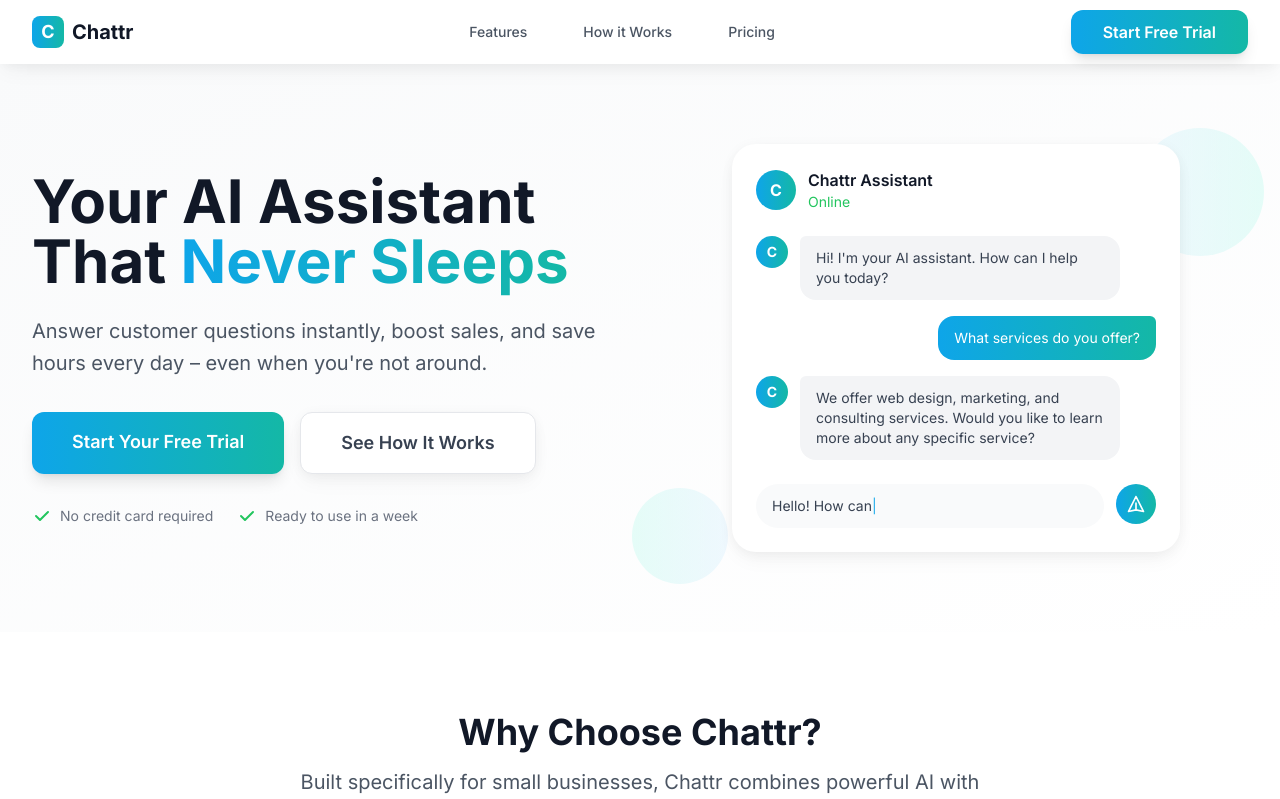
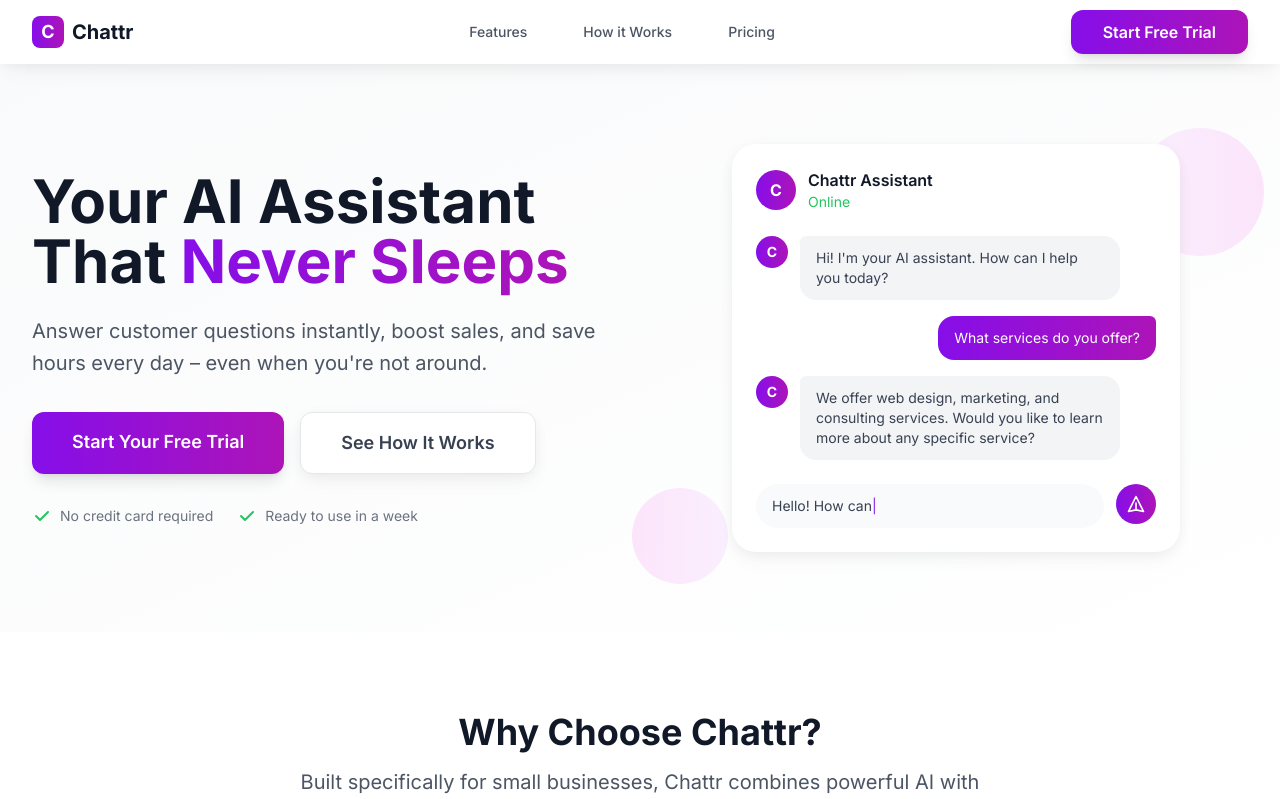
Before and after one commit to fourlhs/chattr, a React (Vite) app: page / in a window 1280 px wide. Shown: the top 799 px of the page. Built offline with nearby package versions, Linux system fonts and the light colour scheme.

Commit message:
Color & 'Quick Actions' button update

```diff
--- a/src/components/Contact.jsx
+++ b/src/components/Contact.jsx
@@ -35,7 +35,9 @@ const Contact = () => {
 
             <div className="card text-center">
               <div className="w-12 h-12 mx-auto mb-4 rounded-xl bg-gradient-to-r from-primary-500 to-teal-500 flex items-center justify-center text-white">
-                <svg className="w-6 h-6" fill="none" stroke="currentColor" viewBox="0 0 24 24"><path strokeLinecap="round" strokeLinejoin="round" strokeWidth="2" d="M13 7H7v10h10V7h-4z"/></svg>
+<svg className="w-6 h-6 text-white" fill="none" stroke="currentColor" viewBox="0 0 24 24">
+  <path strokeLinecap="round" strokeLinejoin="round" strokeWidth="2" d="M13 10V3L4 14h7v7l9-11h-7z" />
+</svg>
               </div>
               <h3 className="text-lg font-semibold text-gray-900 mb-2">Quick Actions</h3>
               <div className="flex flex-col sm:flex-row gap-3 justify-center">
--- a/tailwind.config.js
+++ b/tailwind.config.js
@@ -7,6 +7,32 @@ export default {
   theme: {
     extend: {
       colors: {
+        primary: {
+          50: '#f0f9ff',
+          100: '#f6e0feff',
+          200: '#f0bafdff',
+          300: '#e77dfcff',
+          400: '#c238f8ff',
+          500: '#860ee9ff',
+          600: '#7202c7ff',
+          700: '#6203a1ff',
+          800: '#590785ff',
+          900: '#590c6eff',
+        },
+        teal: {
+          50: '#f0fdfa',
+          100: '#fbccf8ff',
+          200: '#f699f0ff',
+          300: '#ea5ee8ff',
+          400: '#d42dd1ff',
+          500: '#ad14b8ff',
+          600: '#940d8fff',
+          700: '#760f6aff',
+          800: '#5e1155ff',
+          900: '#4e134aff',
+        }
+      },
+      /*colors: {
         primary: {
           50: '#f0f9ff',
           100: '#e0f2fe',
@@ -31,7 +57,7 @@ export default {
           800: '#115e59',
           900: '#134e4a',
         }
-      },
+      },*/
       fontFamily: {
         sans: ['Inter', 'system-ui', 'sans-serif'],
       },
```
